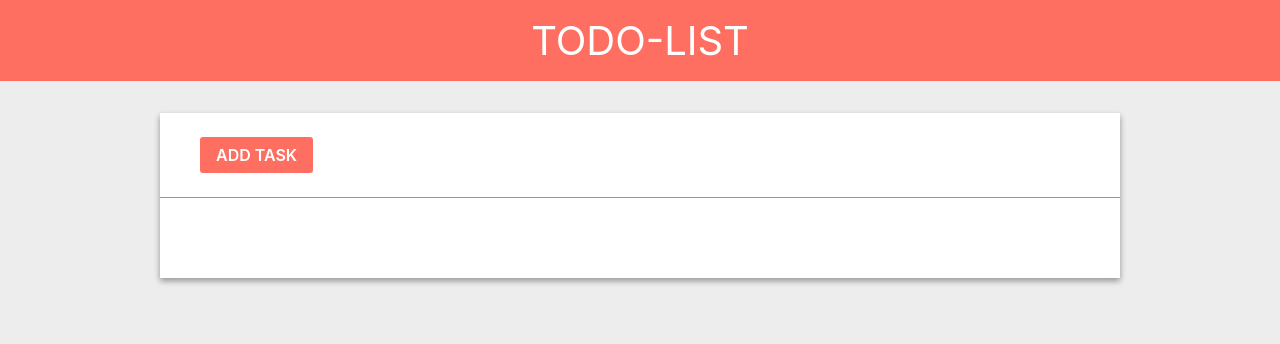
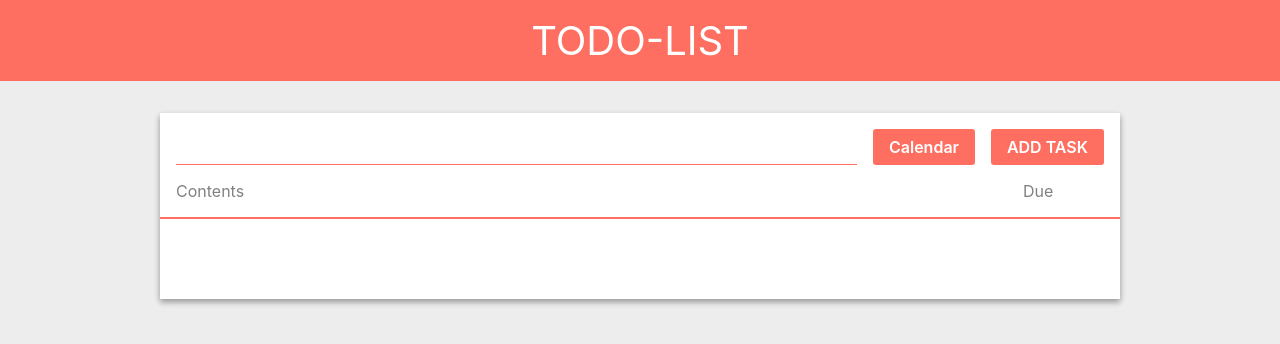
Before and after one commit to EZDev-sh/first-react-todo-list, a React (Create React App) app: page / in a window 1280 px wide. Shown: the top 344 px of the page. Built offline with nearby package versions, Linux system fonts and the light colour scheme.

Commit message:
add calendar popup

```diff
--- a/package.json
+++ b/package.json
@@ -4,6 +4,7 @@
   "private": true,
   "dependencies": {
     "react": "^16.8.6",
+    "react-calendar": "^2.19.0",
     "react-dom": "^16.8.6",
     "react-scripts": "3.0.1"
   },
--- a/src/App.js
+++ b/src/App.js
@@ -2,18 +2,112 @@ import React, { Component } from 'react';
 import TodoListTemplate from './components/TodoListTemplate';
 import Form from './components/Form';
 import TodoItemList from './components/TodoItemList';
+import CalendarPopup from './components/CalendarPopup';
 
 class App extends Component {
+  id = 3 // 이미 0,1,2 가 존재하므로 3으로 설정
+
+  state = {
+    date: new Date(),
+    visible: false,
+    input: '',
+    due_date: '-',
+    todos: [
+      // { id: 0, text: ' 리액트 소개', checked: false },
+      // { id: 1, text: ' 리액트 소개', checked: true },
+      // { id: 2, text: ' 리액트 소개', checked: false }
+    ]
+  }
+
+
+  handleChange = (e) => {
+    this.setState({
+      input: e.target.value // input 의 다음 바뀔 값
+    });
+  }
+
+  handleCreate = () => {
+    const { input, todos, due_date } = this.state;
+    this.setState({
+      // 다시 초기화
+      input: '',
+      due_date: '-',
+      // concat 을 사용하여 배열에 추가
+      todos: todos.concat({
+        id: this.id++,
+        text: input,
+        due_date: due_date,
+        checked: false
+      })
+    });
+  }
+
+  handleKeyPress = (e) => {
+    // 눌려진 키가 Enter 면 handleCreate 호출
+    if (e.key === 'Enter') {
+      this.handleCreate();
+    }
+  }
+
+  // calendar 팝업 띄우기
+  handleOpenCalendar = () => {
+    this.setState({
+      visible: true
+    });
+  }
+
+  // calendar 팝업 닫기 및 마무리 기한 변수에 넣기
+  handleCloseCalendar = () => {
+    this.setState({
+      visible: false,
+      due_date: this.state.date.toString().substring(4,10)
+    });
+
+  }
+
+  // 달력에서 선택한 날짜데이터 가져오기
+  handleDate = date => this.setState({date})
+
+
   render() {
+    const { input, todos, visible, date } = this.state;
+    const {
+      handleChange,
+      handleCreate,
+      handleKeyPress,
+      handleOpenCalendar,
+      handleCloseCalendar,
+      handleDate,
+    } = this;
+
     return (
       <div>
-        <div className= 'title'>
-        TODO-LIST
-        </div>
-        <TodoListTemplate form={<Form/>}>
-          {/* <TodoItemList/> */}
+        <div className="title">TODO-LIST</div>
+        <TodoListTemplate form={(
+          <Form
+            value={input}
+            onKeyPress={handleKeyPress}
+            onChange={handleChange}
+            onCreate={handleCreate}
+            onCalendar={handleOpenCalendar}
+          />
+        )}>
+          <TodoItemList todos={todos} />
         </TodoListTemplate>
+
+        {/* Calendar 팝업창 on/off */}
+        {visible ?
+          <CalendarPopup
+            date={date}
+            changeDate={handleDate}
+            onClose={handleCloseCalendar}
+
+          />
+          : null
+        }
+
       </div>
+
     );
   }
 }
--- /dev/null
+++ b/src/components/CalendarPopup.css
@@ -0,0 +1,30 @@
+.popup {
+    position: fixed;
+    width: 100%;
+    height: 100%;
+    top: 0;
+    left: 0;
+    right: 0;
+    bottom: 0;
+    margin: auto;
+    background-color: rgba(0,0,0, 0.5);
+    display: flex;
+
+}
+.item-row {
+    margin: auto;
+    flex-direction: row;
+}
+.ok-button {
+    padding-top: 0.5rem;
+    padding-bottom: 0.5rem;
+    align-items: center;
+    background: #FF6F61;
+    border-radius: 3px;
+    color: white;
+    font-weight: 600;
+    cursor: pointer;
+    text-align: center;
+
+
+}
--- /dev/null
+++ b/src/components/CalendarPopup.js
@@ -0,0 +1,24 @@
+import React, { Component } from 'react';
+import './CalendarPopup.css'
+import Calendar from 'react-calendar';
+
+class CalendarPopup extends Component {
+    render() {
+        const { date, changeDate, onClose } = this.props;
+        return (
+            <div className="popup">
+                <div className="item-row">
+                    <Calendar
+                        onChange={changeDate}
+                        value={date}
+                    />
+                    <div className="ok-button" onClick={onClose}>
+                        OK
+                    </div>
+                </div>
+            </div>
+        );
+    }
+}
+
+export default CalendarPopup;
--- a/src/components/Form.css
+++ b/src/components/Form.css
@@ -1,7 +1,26 @@
 .form {
-display: flex;
+    display: flex;
+    flex-direction: column;
 }
 
+.task {
+    display: flex;
+}
+
+.task input {
+    flex: 1; /*버튼을 뺀 빈 공간을 모두 채워줍니다*/
+    font-size: 1.25rem;
+    outline: none;
+    border: none;
+    border-bottom: 1px solid #FF6F61;
+}
+
+.index-name {
+    padding-top: 1rem;
+    display: flex;
+    align-items: center;
+
+}
 .create-button {
     padding-top: 0.5rem;
     padding-bottom: 0.5rem;
@@ -15,6 +34,21 @@ display: flex;
     cursor: pointer;
 }
 
+.contents {
+    color: gray;
+}
+
+.due-date {
+    /* flex: 0.4; */
+    flex: 0.1;
+    text-align: center;
+    margin-left: auto;
+    color: gray;
+    padding-right: 1.5rem;
+    /* margin-left: auto;
+
+    padding-right: 5rem; */
+}
 .create-button:hover {
     background: rgb(233, 74, 59);
 }
--- a/src/components/Form.js
+++ b/src/components/Form.js
@@ -1,13 +1,26 @@
 import React from 'react';
 import './Form.css';
 
-const Form = ({value, onChange, onCreate, onKeyPress}) => {
+const Form = ({value, onChange, onCreate, onKeyPress, onCalendar}) => {
   return (
     <div className="form">
-      <div className="create-button" onClick={onCreate}>
-        ADD TASK
+      <div className="task">
+        <input value={value} onChange={onChange} onKeyPress={onKeyPress}/>
+        <div className="create-button" onClick={onCalendar}>
+          Calendar
+        </div>
+        <div className="create-button" onClick={onCreate}>
+          ADD TASK
+        </div>
+      </div>
+
+      <div className="index-name">
+        <div className="contents">Contents</div>
+        <div className="due-date">Due</div>
       </div>
     </div>
+
+
   );
 };
 
--- a/src/components/TodoItem.css
+++ b/src/components/TodoItem.css
@@ -23,6 +23,7 @@
 
 
 .remove {
+    margin-left: auto;
     margin-right: 1rem;
     color: #e64980;
     font-weight: 600;
@@ -30,8 +31,15 @@
 }
 
 .todo-text {
-flex: 1; /* 체크, 엑스를 제외한 공간 다 채우기 */
+    flex: 1; /* 체크, 엑스를 제외한 공간 다 채우기 */
     word-break: break-all;
+}
+
+.todo-date {
+    flex: 0.1;
+    text-align: center;
+    margin-left: auto;
+    /* padding-right: 4rem; */
 }
 
 .checked {
@@ -42,7 +50,7 @@ flex: 1; /* 체크, 엑스를 제외한 공간 다 채우기 */
 .check-mark {
     font-size: 1.5rem;
     line-height: 1rem;
-    margin-left: 1rem;
-    color: #3bc9db;
+    padding-right: 1rem;
+    color: #FF6F61;
     font-weight: 800;
 }
--- a/src/components/TodoItem.js
+++ b/src/components/TodoItem.js
@@ -3,20 +3,24 @@ import './TodoItem.css';
 
 class TodoItem extends Component {
   render() {
-    const { text, checked, id, onToggle, onRemove } = this.props;
+    const { text, due_date, checked, id, onToggle, onRemove } = this.props;
 
     return (
       <div className="todo-item" onClick={() => onToggle(id)}>
+        {
+          checked && (<div className="check-mark">✓</div>)
+        }
+        <div className={`todo-text ${checked && 'checked'}`}>
+          <div>{text}</div>
+        </div>
+        <div className="todo-date">
+          <div>{due_date}</div>
+        </div>
         <div className="remove" onClick={(e) => {
           e.stopPropagation(); // onToggle 이 실행되지 않도록 함
           onRemove(id)}
         }>&times;</div>
-        <div className={`todo-text ${checked && 'checked'}`}>
-          <div>{text}</div>
-        </div>
-        {
-          checked && (<div className="check-mark">✓</div>)
-        }
+
       </div>
     );
   }
--- a/src/components/TodoItemList.js
+++ b/src/components/TodoItemList.js
@@ -5,13 +5,22 @@ class TodoItemList extends Component {
     render() {
         const { todos, onToggle, onRemove } = this.props;
 
+        const todoList = todos.map(
+          ({id, text, due_date, checked}) => (
+            <TodoItem
+              id={id}
+              text={text}
+              due_date={due_date}
+              checked={checked}
+              onToggle={onToggle}
+              onRemove={onRemove}
+              key={id}
+            />
+          )
+        );
         return (
           <div>
-        <div>
-            <TodoItem text="안녕"/>
-            <TodoItem text="리액트"/>
-            <TodoItem text="반가워"/>
-        </div>
+            {todoList}
           </div>
         );
       }
--- a/src/components/TodoListTemplate.css
+++ b/src/components/TodoListTemplate.css
@@ -7,8 +7,8 @@
 }
 
 .form-wrapper {
-    padding: 1.5rem;
-    border-bottom: 1px solid #FF6F61;
+    padding: 1rem;
+    border-bottom: 2px solid #FF6F61;
 }
 
 .todos-wrapper {
```
Also changed, not shown: 1 other file (tests, documents, lock files or other folders). Lines whose indentation alone changed are shown as unchanged.
